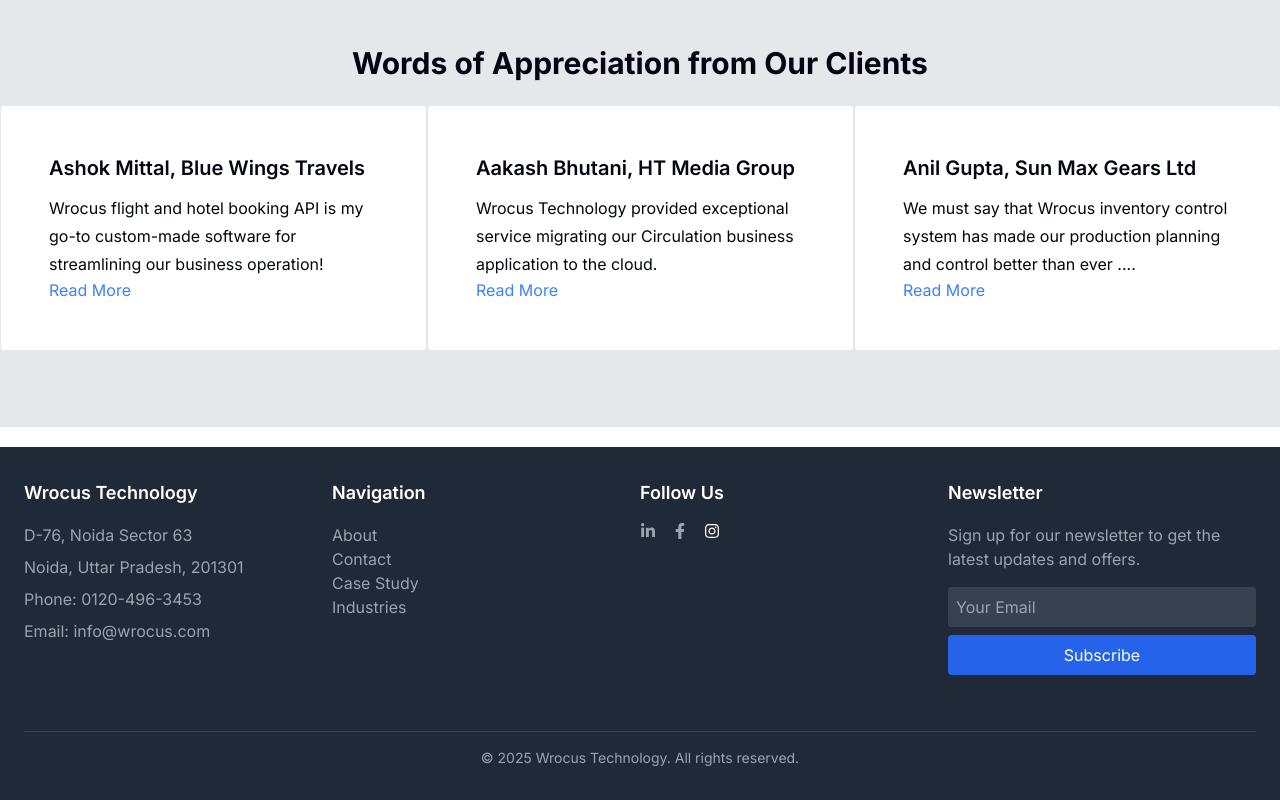
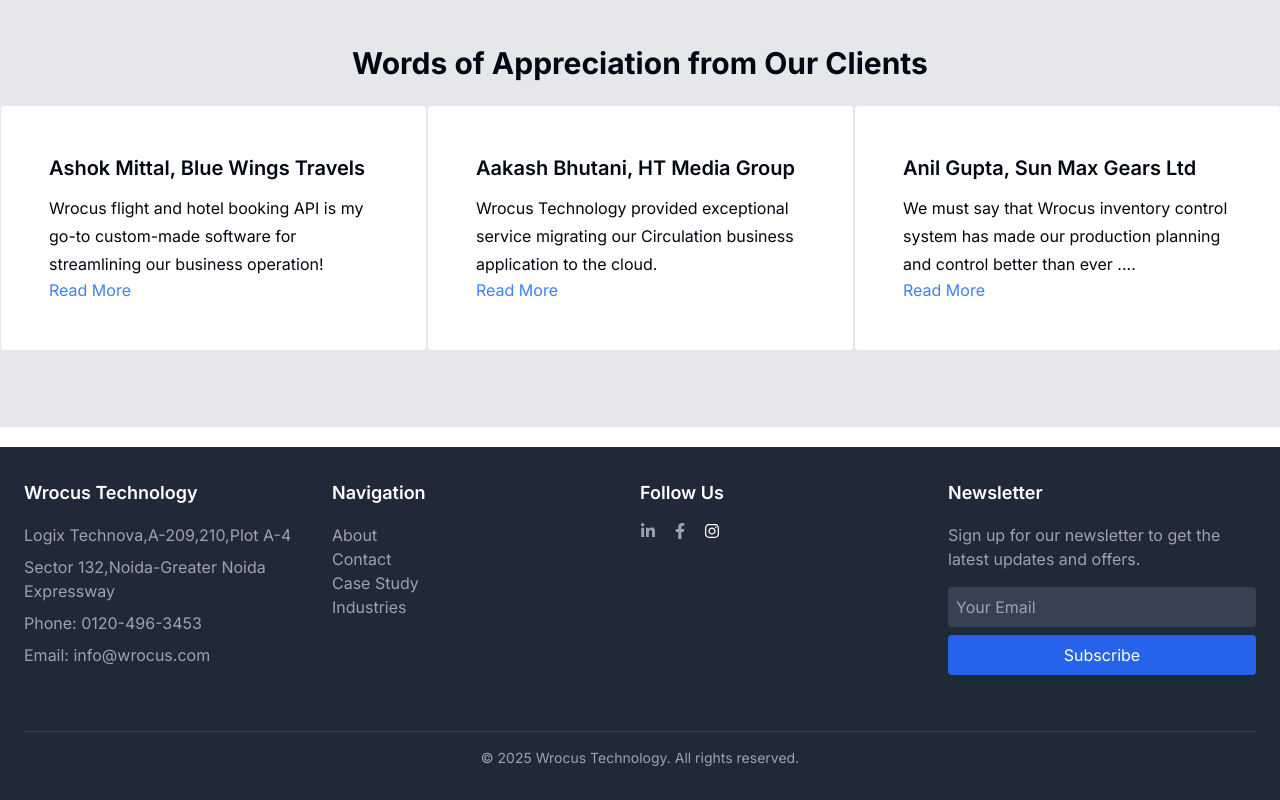
Before and after one commit to Ashushy/Wrocus-Technologies, a Next.js app: page /home in a window 1280 px wide. Shown: the part 5905-6705 px from the top of the page. Built offline with nearby package versions, Linux system fonts and the light colour scheme.

Commit message:
address changed

```diff
--- a/src/components/Footer.js
+++ b/src/components/Footer.js
@@ -11,8 +11,10 @@
           {/* Company Info */}
           <div className="w-full md:w-1/4 mb-6">
             <h3 className="text-lg font-semibold mb-4">Wrocus Technology</h3>
-            <p className="text-gray-400 mb-2">D-76, Noida  Sector 63</p>
-            <p className="text-gray-400 mb-2">Noida, Uttar Pradesh, 201301</p>
+            {/* <p className="text-gray-400 mb-2"></p> */}
+            <p className="text-gray-400 mb-2">Logix Technova,A-209,210,Plot A-4</p>
+            <p className="text-gray-400 mb-2">Sector 132,Noida-Greater Noida Expressway</p>
+
             <p className="text-gray-400 mb-2">Phone: 0120-496-3453
 
             </p>
```
